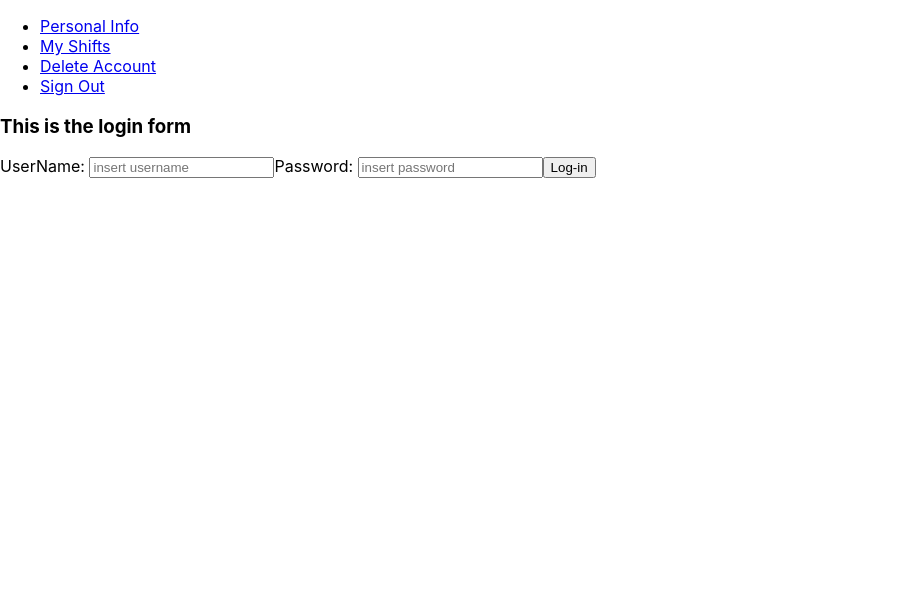
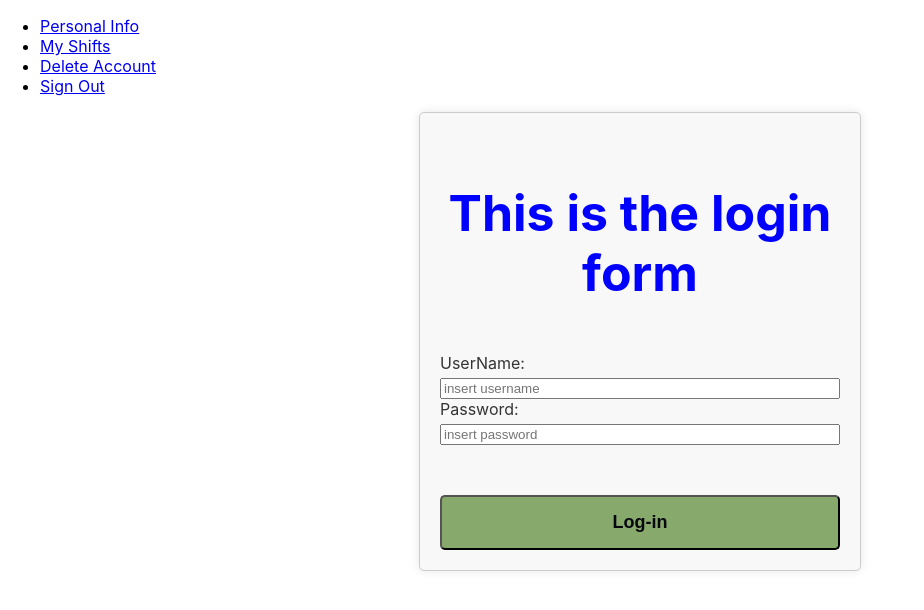
Before and after one commit to mehlia/capstone-project-group-3, a React (Create React App) app in the folder client/schedulism_app/: page / in a window 1280 px wide. Shown: the top 610 px of the page, without its empty margins (0-924 px from the left). Built offline with nearby package versions, Linux system fonts and the light colour scheme.

Commit message:
Basic log in form css, need to refactor

```diff
--- a/client/schedulism_app/src/App.js
+++ b/client/schedulism_app/src/App.js
@@ -1,6 +1,6 @@
-import logo from './logo.svg';
 import './App.css';
 import PapierContainer from './containers/PapierContainer';
+
 
 function App() {
   return (
--- a/client/schedulism_app/src/component/LogInForm.js
+++ b/client/schedulism_app/src/component/LogInForm.js
@@ -1,5 +1,6 @@
 import { useState } from "react";
 import { Outlet, useNavigate } from "react-router-dom";
+
 
 const LogInForm = ({updateGlobalUser}) => {
 
@@ -62,6 +63,7 @@ const LogInForm = ({updateGlobalUser}) => {
         <Outlet />
         <section className="login-title">
             <h1>This is the login form</h1>
+
         </section>
         <div className="form-container" >
             <form className="username-form" onSubmit={(event) => handleFormSubmit(event)}>
--- a/client/schedulism_app/src/index.css
+++ b/client/schedulism_app/src/index.css
@@ -11,3 +11,58 @@ code {
   font-family: source-code-pro, Menlo, Monaco, Consolas, 'Courier New',
     monospace;
 }
+
+/* CSS for app */
+/* H1 log in  */
+h1 {
+  font-size: 50px;
+  color: blue;
+  text-align: center;
+}
+
+/* login form */
+.login-form {
+  max-width: 400px;
+  margin: auto;
+  padding: 20px;
+  background-color: #F8F8F8;
+  border: 1px solid #ccc;
+  border-radius: 5px;
+  box-shadow: 0 0 10px rgba(0, 0, 0, 0.1);
+}
+
+.form-container {
+  margin-top: 20px;
+}
+.username-form {
+  display: flex;
+  flex-direction: column;
+}
+label {
+  margin-bottom: 5px;
+  color: #333;
+}
+
+login-input {
+  padding: 10px;
+  margin-bottom: 15px;
+  border: 1px solid #ccc;
+  border-radius: 3px;
+}
+
+.submit {
+    margin-top: 50px;
+    width: 100%;
+    background-color: #87A96B;
+    color: #080710;
+    padding: 15px 0;
+    font-size: 18px;
+    font-weight: 600;
+    border-radius: 5px;
+    cursor: pointer;
+
+}
+
+.submit:hover {
+  background-color: #8F9779;
+}
```
Also changed, not shown: client/schedulism_app/public/assets/bigLogo.png (added).
